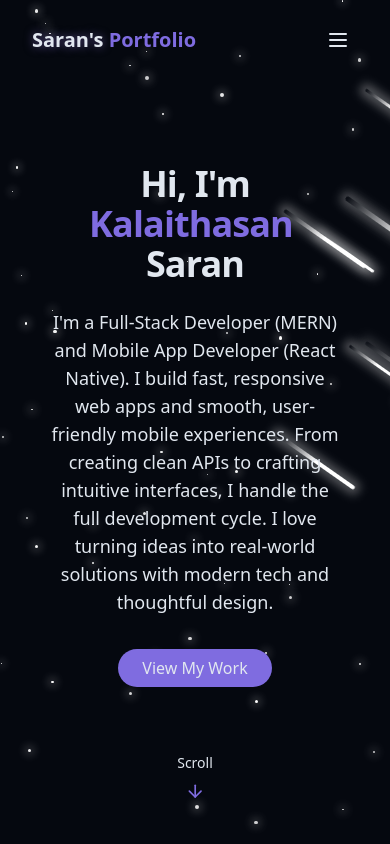
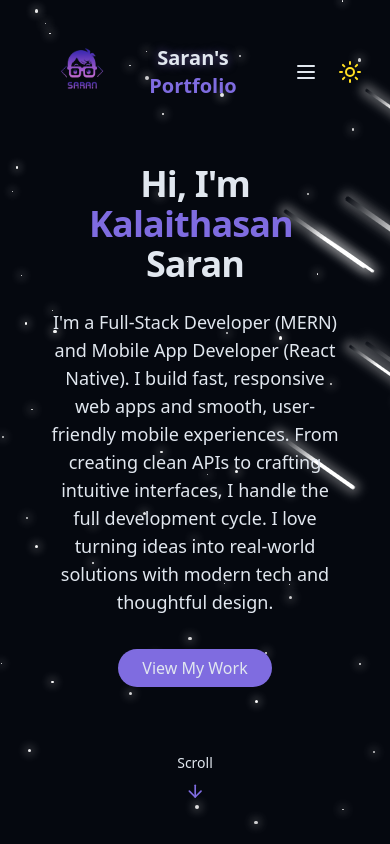
Before and after one commit to 11saran/my_portfolio, a React (Vite) app: page / in a window 390 px wide. Shown: the top 844 px of the page. Built offline with nearby package versions, Linux system fonts and the light colour scheme.

Commit message:
Refactor code structure for improved readability and maintainability

```diff
--- a/index.html
+++ b/index.html
@@ -2,7 +2,7 @@
 <html lang="en">
   <head>
     <meta charset="UTF-8" />
-    <link rel="icon" type="image/svg+xml" href="/me 01.png" />
+    <link rel="icon" type="image/svg+xml" href="/public/" />
     <meta name="viewport" content="width=device-width, initial-scale=1.0" />
     <title>Saran's Portfolio</title>
   </head>
--- a/src/components/HeroSection.jsx
+++ b/src/components/HeroSection.jsx
@@ -20,7 +20,6 @@ const HeroSection = () => {
                Saran
              </span>
            </h1>
-
            <p className="text-lg md:text-xl text-muted-foreground max-2-2xl mx-auto opacity-0 animate-fade-in-delay-3">
              I'm a Full-Stack Developer (MERN) and Mobile App Developer (React
              Native). I build fast, responsive web apps and smooth,
--- a/src/components/Navbar.jsx
+++ b/src/components/Navbar.jsx
@@ -1,6 +1,8 @@
 import React, { useEffect, useState } from "react";
 import { cn } from "../lib/utils";
 import { Menu, X } from "lucide-react";
+import ThemeToggle from "./ThemeToggle";
+
 
 const navItems = [
   { name: "Home", href: "#hero" },
@@ -30,11 +32,16 @@ const Navbar = () => {
         isScrolled ? "py-3 bg-background/80 backdrop-blur-md shadow-xs" : "py-5"
       )}
     >
-      <div className="container flex items-center justify-between">
+      <div className="container flex items-center justify-between ">
         <a
           href="#hero"
-          className="text-xl font-bold text-primary flex items-center"
+          className="text-xl font-bold text-primary flex items-center "
         >
+          <img
+            src="/src/assets/Logo.png"
+            alt="Logo"
+            className="h-22 w-25"
+          />
           <span className="relative z-10">
             <span className="text-glow text-foreground">Saran's</span> Portfolio
           </span>
@@ -56,7 +63,7 @@ const Navbar = () => {
         {/* Mobile Menu */}
         <button
           onClick={() => setIsMenuOpen((prev) => !prev)}
-          className="md:hidden p-2 text-foreground z-50"
+          className="md:hidden p-10 text-foreground z-50"
           aria-label={isMenuOpen ? "close Menu" : "Open Menu"}
         >
           {isMenuOpen ? <X size={24} /> : <Menu size={24} />}{" "}
@@ -84,6 +91,7 @@ const Navbar = () => {
             ))}
           </div>
         </div>
+        <ThemeToggle/>
       </div>
     </nav>
   );
--- a/src/components/ThemeToggle.jsx
+++ b/src/components/ThemeToggle.jsx
@@ -31,7 +31,7 @@ const ThemeToggle = () => {
   };
 
   return (
-    <button onClick={toggleTheme} className={cn("fixed max-sm:hidden right-5 z-50 p-2 rounded-full transition-colors duration-300","focus:outline-hidden")}>
+    <button onClick={toggleTheme} className={cn("fixed  right-5 z-50 p-2 rounded-full transition-colors duration-300","focus:outline-hidden")}>
       {isDarkMode ? (
         <Sun className="h-6 w-6 text-yellow-300" />
       ) : (
--- a/src/pages/Home.jsx
+++ b/src/pages/Home.jsx
@@ -13,8 +13,8 @@ import Footer from '../components/Footer';
 const Home = () => {
   return (
     <div className='min-h-screen bg-background text-foreground overflow-x-hidden'>
-      {/* Theme Toggle */}
-      <ThemeToggle/>
+      {/* Theme Toggle
+      <ThemeToggle/> */}
       {/* Background Effects */}
       <StarBackground/>
       {/* Navbar */}
```
Also changed, not shown: public/Logo1.png (added), src/assets/Logo.png (added).
